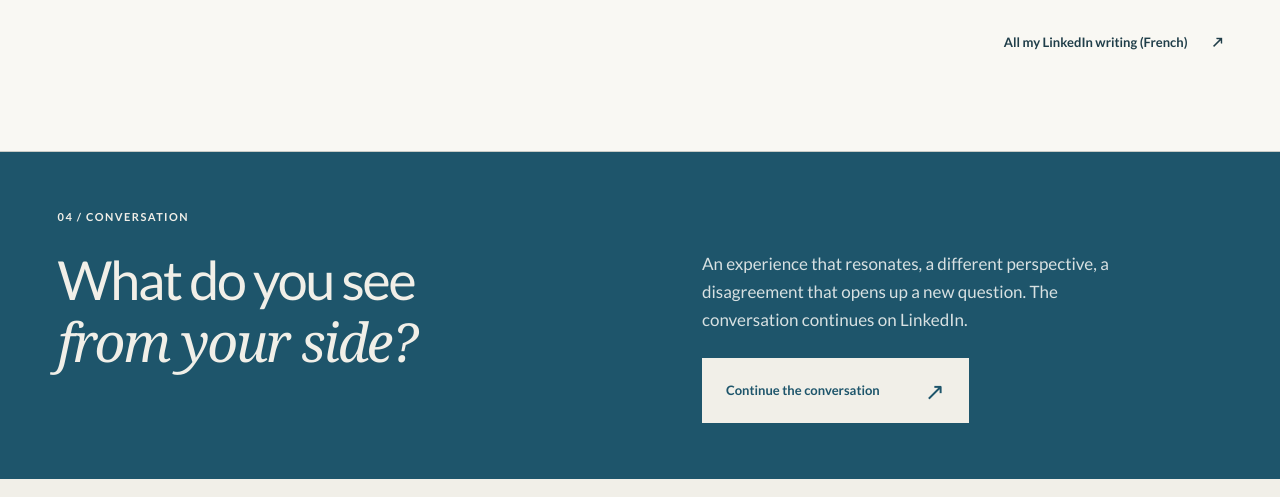
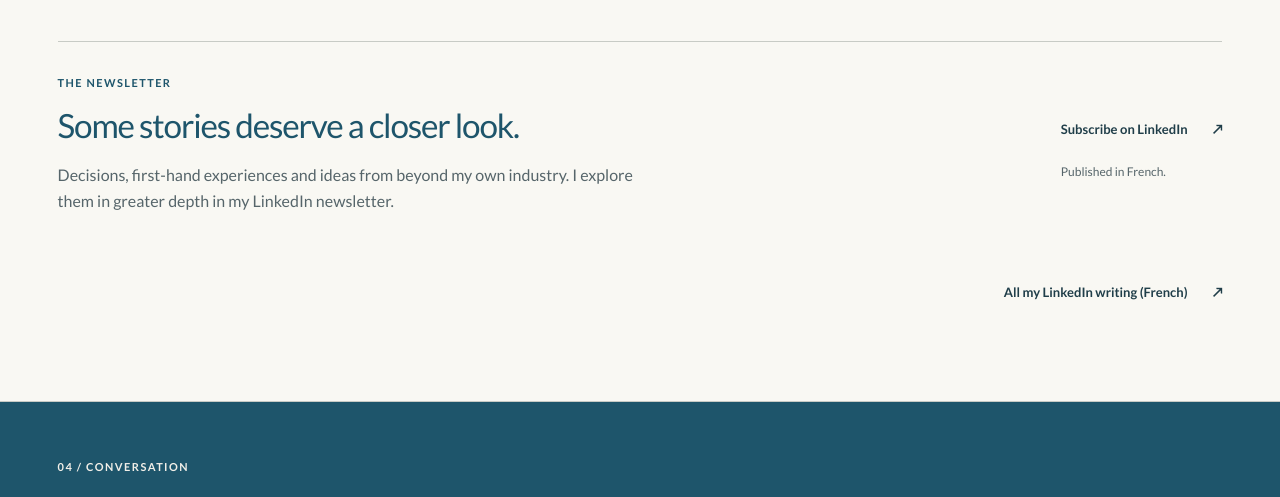
Before and after one commit to piarsy/site-personnel, a plain HTML site: page en/index.html in a window 1280 px wide. Shown: the part 3857-4354 px from the top of the page. Drawn offline with Linux system fonts and the light colour scheme.

Commit message:
Ajouter l’invitation à la newsletter LinkedIn sur les accueils FR EN

```diff
--- a/en/index.html
+++ b/en/index.html
@@ -168,6 +168,18 @@
         <span class="publication-foot"><span><time datetime="2026-10-16">16 October 2026</time><strong>Read on LinkedIn (French)<span class="sr-only"> (opens in a new tab)</span></strong></span><span aria-hidden="true">↗</span></span>
       </div>
     </a></div>
+
+        <aside class="newsletter-invitation" aria-labelledby="newsletter-title">
+          <div class="newsletter-copy">
+            <p class="eyebrow">THE NEWSLETTER</p>
+            <h3 id="newsletter-title">Some stories deserve a closer look.</h3>
+            <p class="newsletter-description">Decisions, first-hand experiences and ideas from beyond my own industry. I explore them in greater depth in my LinkedIn newsletter.</p>
+          </div>
+          <div class="newsletter-action">
+            <a class="text-link" href="https://www.linkedin.com/build-relation/newsletter-follow?entityUrn=6922158178088452097" target="_blank" rel="noopener noreferrer">Subscribe on LinkedIn <span aria-hidden="true">↗</span><span class="sr-only"> (opens in a new tab)</span></a>
+            <p class="newsletter-language">Published in French.</p>
+          </div>
+        </aside>
         <div class="all-publications"><a class="text-link" href="https://www.linkedin.com/in/pierrearnaudsy/recent-activity/all/" target="_blank" rel="noopener noreferrer">All my LinkedIn writing (French) <span aria-hidden="true">↗</span><span class="sr-only"> (opens in a new tab)</span></a></div>
       </div>
     </section>
--- a/styles.css
+++ b/styles.css
@@ -137,6 +137,15 @@ h2 em { display: block; letter-spacing: -.04em; }
 .publication-foot > span:last-child { color: var(--steel); font-size: 25px; }
 .all-publications { display: flex; justify-content: flex-end; }
 .all-publications .text-link { margin-top: 22px; }
+.newsletter-invitation { display: grid; grid-template-columns: minmax(0, 1fr) auto; align-items: center; gap: 32px 64px; margin-top: 44px; padding-block: 32px; border-top: 1px solid var(--line); }
+.newsletter-copy { max-width: 720px; }
+.newsletter-invitation h3 { margin-top: 14px; color: var(--steel); font-size: clamp(26px, 2.6vw, 36px); line-height: 1.22; letter-spacing: -.035em; }
+.newsletter-description { max-width: 64ch; margin-top: 16px; color: var(--muted); font-size: 16px; }
+.newsletter-action .text-link { margin-top: 0; }
+.newsletter-language { margin-top: 8px; color: var(--muted); font-size: 12px; }
+@media (max-width: 719px) {
+  .newsletter-invitation { grid-template-columns: minmax(0, 1fr); gap: 8px; margin-top: 32px; padding-block: 28px; }
+}
 .career-main { width: min(100% - var(--gutter) * 2, 1040px); padding-block: 32px 70px; }
 .back-link { display: inline-flex; align-items: center; gap: 12px; min-height: 44px; color: var(--muted); font-size: 13px; text-decoration: none; }
 .back-link:hover { text-decoration: underline; }
```
Also changed, not shown: index.html (+12 -0 lines).
